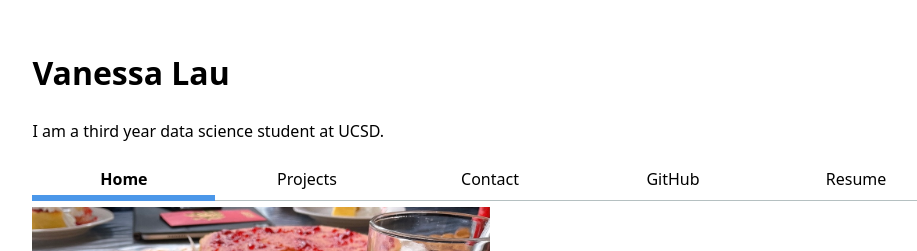
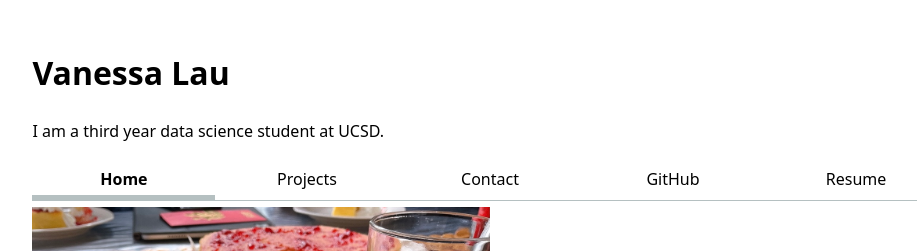
Before and after one commit to vmlau/portfolio, a plain HTML site: page index.html in a window 1280 px wide. Shown: the top 251 px of the page, without its empty margins (150-1067 px from the left). Drawn offline with Linux system fonts and the light colour scheme.

Commit message:
Update style.css

```diff
--- a/style.css
+++ b/style.css
@@ -1,15 +1,6 @@
 html {
-  /* fallback (hex) for wider browser support */
-  --color-accent: #6b46c1; /* pick a color you like */
-  accent-color: var(--color-accent);
-}
-
-/* if the browser supports OKLCH, prefer that value */
-@supports (color: oklch(60% 0.1 200)) {
-  html {
     --color-accent: oklch(66.567% 0.14394 252.337);
   }
-}
 
 body {
   font: 100%/1.5 system-ui;
@@ -39,7 +30,7 @@ nav a {
 }
 
 nav a.current {
-  border-bottom: 0.4em solid var(--color-accent);
+  border-bottom: 0.4em solid oklch(80% 3% 200);
   padding-bottom: 0.25em;
   font-weight: 600;
 }
```
